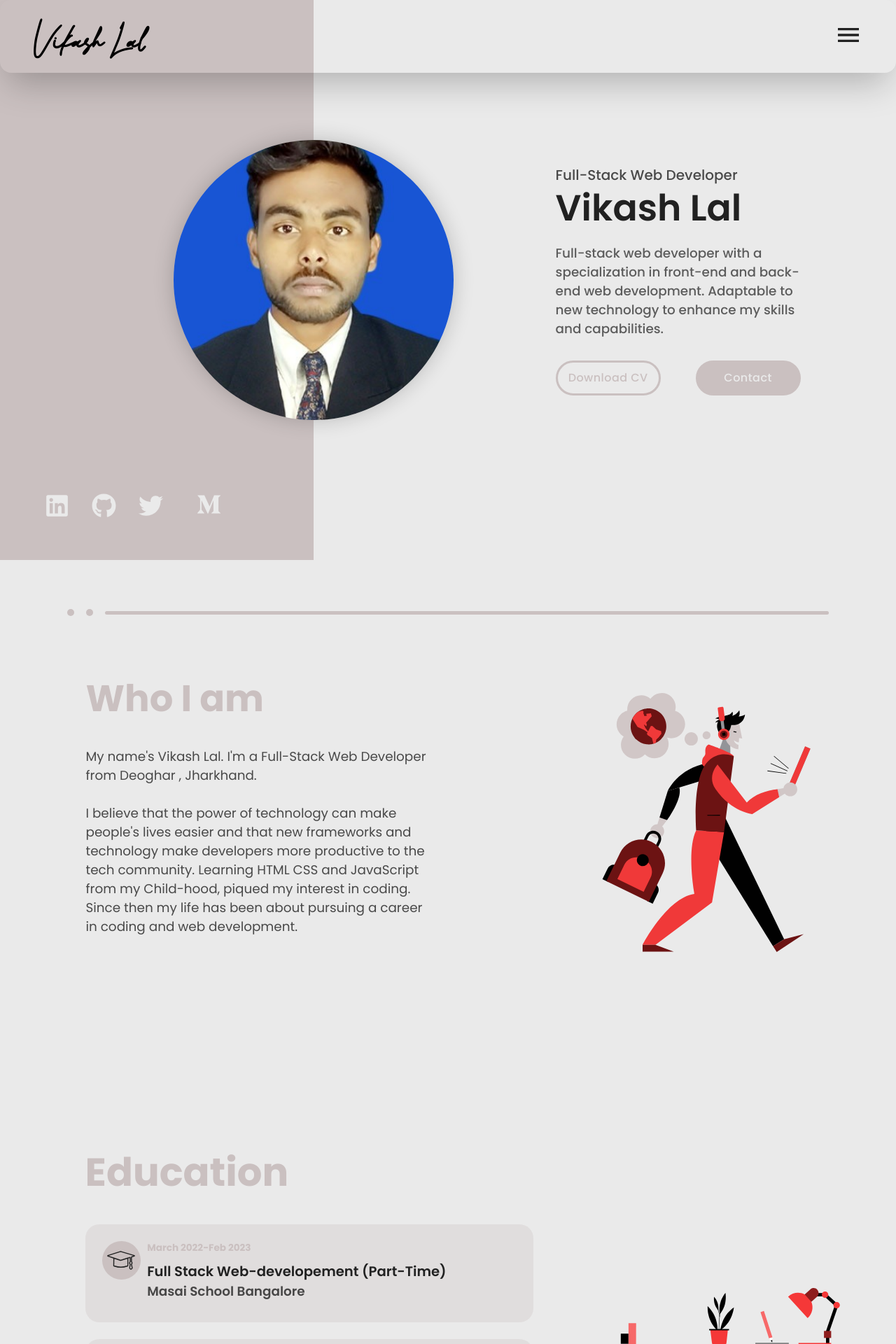
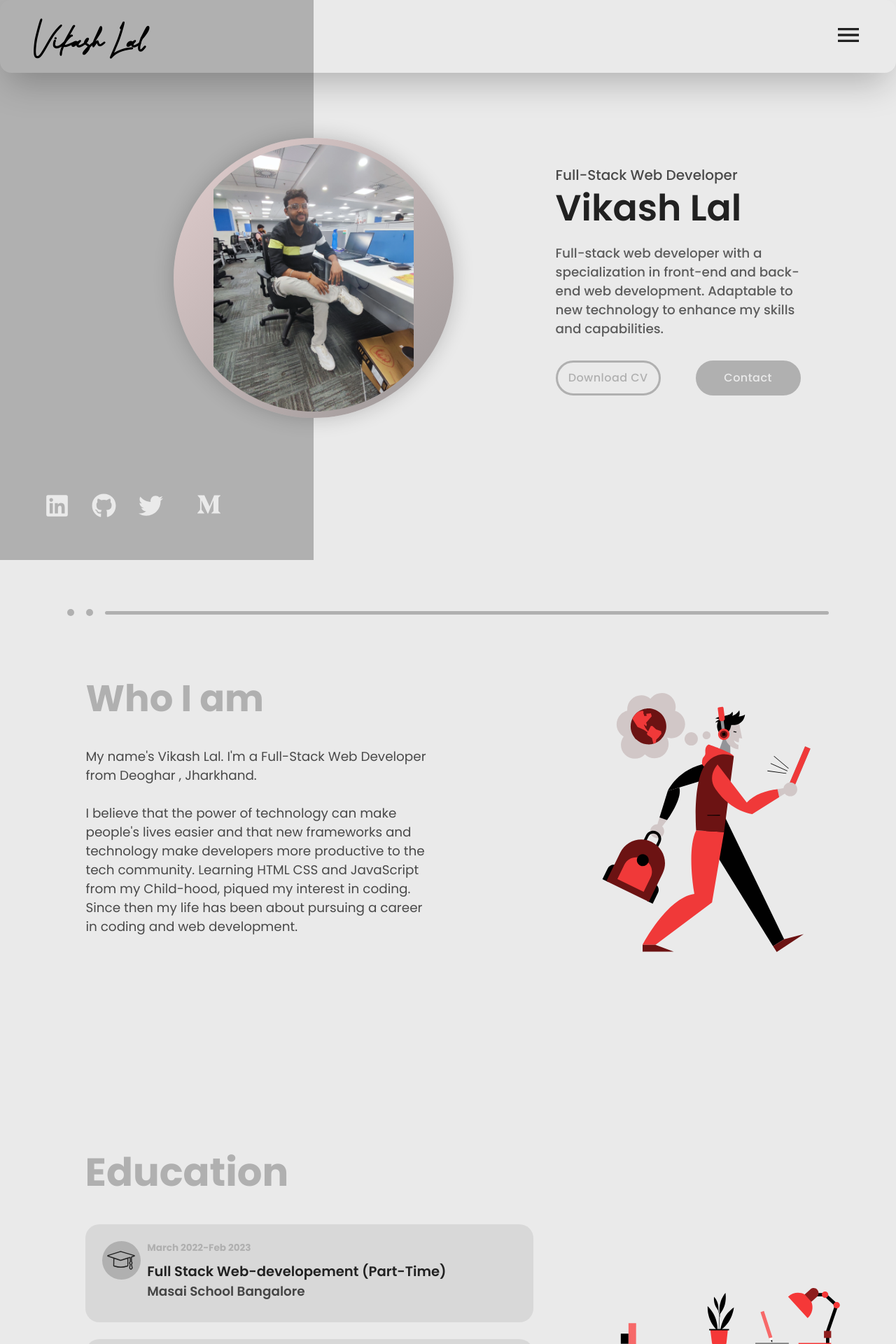
Before and after one commit to Therobo77/Therobo77.github.io, a React (Create React App) app: page / in a window 1280 px wide. Shown: the top 1920 px of the page at 70% size. Built offline with nearby package versions, Linux system fonts and the light colour scheme; a web font is replaced by a local one.

Commit message:
new theme trying.

```diff
--- a/src/Components/Landing/Landing.css
+++ b/src/Components/Landing/Landing.css
@@ -13,17 +13,27 @@
   position: relative;
 }
 
-.landing--img {
-  --img-size: 400px;
+.landing_main_img {
+  /* border: 1px solid; */
   position: absolute;
   left: 35%;
+  /* padding: 3px; */
+
+
+}
+
+.landing--img {
+  /* border: 1px solid red; */
+  background: linear-gradient(135deg, #e2cece, #9b9696);
+  --img-size: 400px;
   transform: translateX(-50%);
   width: var(--img-size);
   height: var(--img-size);
-  object-fit: cover;
+  object-fit: contain;
   border-radius: 50%;
   box-shadow: 0px 0px 30px rgba(0, 0, 0, 0.2);
   transition: opacity 0.3s;
+  padding: 9px;
 }
 
 .landing--container-left {
@@ -103,6 +113,7 @@
   .landing--img {
     --img-size: 350px;
   }
+
   .lcl--content {
     margin: 2rem;
   }
@@ -139,6 +150,7 @@
   .landing--social {
     font-size: 30px;
   }
+
   .lcr--content {
     width: 60%;
     margin-top: 10%;
@@ -152,6 +164,7 @@
     height: 120px;
     align-items: flex-start;
   }
+
   .lcr-buttonContainer button:nth-child(2) {
     display: none;
   }
@@ -162,6 +175,7 @@
     flex-direction: column;
     justify-content: space-between;
   }
+
   .landing--img {
     --img-size: 200px;
     left: 50%;
@@ -169,14 +183,17 @@
     border: 8px solid #eaeaea;
     transform: translate(-50%, -50%);
   }
+
   .landing--container-left {
     flex: initial;
     width: 100%;
     height: 30%;
   }
+
   .landing--social {
     display: none;
   }
+
   .landing--container-right {
     box-sizing: border-box;
     padding: 0 2rem;
@@ -188,31 +205,37 @@
     justify-content: center;
     padding: 0 2rem;
   }
+
   .lcr--content {
     margin-top: 20%;
     margin-right: initial;
     width: 100%;
   }
+
   .lcr--content h6 {
     font-size: 1rem;
     text-align: center;
   }
+
   .lcr--content h1 {
     font-size: 2.5rem;
     text-align: center;
   }
+
   .lcr--content p {
     font-size: 0.95rem;
     text-align: center;
     margin: 0 auto;
     width: 90%;
   }
+
   .lcr-buttonContainer {
     margin: 0 auto;
     display: flex;
     align-items: center;
     justify-content: center;
   }
+
   .lcr-buttonContainer button {
     margin-top: -20%;
   }
@@ -223,6 +246,7 @@
     margin-top: 35%;
   }
 }
+
 @media (max-width: 370px) {
   .lcr--content {
     margin-top: 60%;
--- a/src/Components/Landing/Landing.js
+++ b/src/Components/Landing/Landing.js
@@ -1,12 +1,12 @@
-import React, { useContext } from 'react';
-import { Button } from '@material-ui/core';
-import { NavHashLink as NavLink } from 'react-router-hash-link';
-import { makeStyles } from '@material-ui/core/styles';
+import React, { useContext } from "react";
+import { Button } from "@material-ui/core";
+import { NavHashLink as NavLink } from "react-router-hash-link";
+import { makeStyles } from "@material-ui/core/styles";
 
-import './Landing.css';
-import { ThemeContext } from '../../contexts/ThemeContext';
-import { headerData } from '../../data/headerData';
-import { socialsData } from '../../data/socialsData';
+import "./Landing.css";
+import { ThemeContext } from "../../contexts/ThemeContext";
+import { headerData } from "../../data/headerData";
+import { socialsData } from "../../data/socialsData";
 
 import {
     FaTwitter,
@@ -14,8 +14,8 @@ import {
     FaGithub,
     // FaYoutube,
     // FaBlogger,
-    FaMediumM
-} from 'react-icons/fa';
+    FaMediumM,
+} from "react-icons/fa";
 
 function Landing() {
     const { theme, drawerOpen } = useContext(ThemeContext);
@@ -23,45 +23,45 @@ function Landing() {
     const useStyles = makeStyles((t) => ({
         resumeBtn: {
             color: theme.primary,
-            borderRadius: '30px',
-            textTransform: 'inherit',
-            textDecoration: 'none',
-            width: '150px',
-            fontSize: '1rem',
-            fontWeight: '500',
-            height: '50px',
-            fontFamily: 'var(--primaryFont)',
+            borderRadius: "30px",
+            textTransform: "inherit",
+            textDecoration: "none",
+            width: "150px",
+            fontSize: "1rem",
+            fontWeight: "500",
+            height: "50px",
+            fontFamily: "var(--primaryFont)",
             border: `3px solid ${theme.primary}`,
-            transition: '100ms ease-out',
-            '&:hover': {
+            transition: "100ms ease-out",
+            "&:hover": {
                 backgroundColor: theme.tertiary,
                 color: theme.secondary,
                 border: `3px solid ${theme.tertiary}`,
             },
-            [t.breakpoints.down('sm')]: {
-                width: '180px',
+            [t.breakpoints.down("sm")]: {
+                width: "180px",
             },
         },
         contactBtn: {
             backgroundColor: theme.primary,
             color: theme.secondary,
-            borderRadius: '30px',
-            textTransform: 'inherit',
-            textDecoration: 'none',
-            width: '150px',
-            height: '50px',
-            fontSize: '1rem',
-            fontWeight: '500',
-            fontFamily: 'var(--primaryFont)',
+            borderRadius: "30px",
+            textTransform: "inherit",
+            textDecoration: "none",
+            width: "150px",
+            height: "50px",
+            fontSize: "1rem",
+            fontWeight: "500",
+            fontFamily: "var(--primaryFont)",
             border: `3px solid ${theme.primary}`,
-            transition: '100ms ease-out',
-            '&:hover': {
+            transition: "100ms ease-out",
+            "&:hover": {
                 backgroundColor: theme.secondary,
                 color: theme.tertiary,
                 border: `3px solid ${theme.tertiary}`,
             },
-            [t.breakpoints.down('sm')]: {
-                display: 'none',
+            [t.breakpoints.down("sm")]: {
+                display: "none",
             },
         },
     }));
@@ -69,49 +69,37 @@ function Landing() {
     const classes = useStyles();
 
     return (
-        <div className='landing'>
-            <div className='landing--container'>
+        <div className="landing">
+            <div className="landing--container">
                 <div
-                    className='landing--container-left'
+                    className="landing--container-left"
                     style={{ backgroundColor: theme.primary }}
                 >
-                    <div className='lcl--content'>
+                    <div className="lcl--content">
                         {socialsData.linkedIn && (
-                            <a
-                                href={socialsData.linkedIn}
-                                target='_blank'
-                                rel='noreferrer'
-                            >
+                            <a href={socialsData.linkedIn} target="_blank" rel="noreferrer">
                                 <FaLinkedin
-                                    className='landing--social'
+                                    className="landing--social"
                                     style={{ color: theme.secondary }}
-                                    aria-label='LinkedIn'
+                                    aria-label="LinkedIn"
                                 />
                             </a>
                         )}
                         {socialsData.github && (
-                            <a
-                                href={socialsData.github}
-                                target='_blank'
-                                rel='noreferrer'
-                            >
+                            <a href={socialsData.github} target="_blank" rel="noreferrer">
                                 <FaGithub
-                                    className='landing--social'
+                                    className="landing--social"
                                     style={{ color: theme.secondary }}
-                                    aria-label='GitHub'
+                                    aria-label="GitHub"
                                 />
                             </a>
                         )}
                         {socialsData.twitter && (
-                            <a
-                                href={socialsData.twitter}
-                                target='_blank'
-                                rel='noreferrer'
-                            >
+                            <a href={socialsData.twitter} target="_blank" rel="noreferrer">
                                 <FaTwitter
-                                    className='landing--social'
+                                    className="landing--social"
                                     style={{ color: theme.secondary }}
-                                    aria-label='Twitter'
+                                    aria-label="Twitter"
                                 />
                             </a>
                         )}
@@ -131,14 +119,15 @@ function Landing() {
                         {socialsData.medium && (
                             <a
                                 href={socialsData.medium}
-                                    target='_blank'
-                                    rel='noreferrer'
-                                    className='landing--social'
+                                target="_blank"
+                                rel="noreferrer"
+                                className="landing--social"
                             >
                                 <FaMediumM
-                                     className='landing--social'
+                                    className="landing--social"
                                     style={{ color: theme.secondary }}
-                                     aria-label='Medium' />
+                                    aria-label="Medium"
+                                />
                             </a>
                         )}
                         {/* {socialsData.blogger && (
@@ -156,49 +145,40 @@ function Landing() {
                         )} */}
                     </div>
                 </div>
+                <div className="landing_main_img">
                     <img
                         src={headerData.image}
-                    alt=''
-                    className='landing--img'
+                        alt="headerData.image"
+                        className="landing--img"
                         style={{
-                        opacity: `${drawerOpen ? '0' : '1'}`,
+                            opacity: `${drawerOpen ? "0" : "1"}`,
                             borderColor: theme.secondary,
                         }}
                     />
+                </div>
+
                 <div
-                    className='landing--container-right'
+                    className="landing--container-right"
                     style={{ backgroundColor: theme.secondary }}
                 >
-                    <div
-                        className='lcr--content'
-                        style={{ color: theme.tertiary }}
-                    >
+                    <div className="lcr--content" style={{ color: theme.tertiary }}>
                         <h6>{headerData.title}</h6>
                         <h1>{headerData.name}</h1>
                         <p>{headerData.desciption}</p>
 
-                        <div className='lcr-buttonContainer'>
+                        <div className="lcr-buttonContainer">
                             {headerData.resumePdf && (
                                 <a
                                     href={headerData.resumePdf}
-                                    download='Vikash_Lal_Resume'
-                                    target='_blank'
-                                    rel='noreferrer'
+                                    download="Vikash_Lal_Resume"
+                                    target="_blank"
+                                    rel="noreferrer"
                                 >
-                                    <Button className={classes.resumeBtn}>
-                                    Download CV
-                                    </Button>
+                                    <Button className={classes.resumeBtn}>Download CV</Button>
                                 </a>
                             )}
-                            <NavLink
-                                to='/#contacts'
-                                smooth={true}
-                                spy='true'
-                                duration={2000}
-                            >
-                                <Button className={classes.contactBtn}>
-                                    Contact
-                                </Button>
+                            <NavLink to="/#contacts" smooth={true} spy="true" duration={2000}>
+                                <Button className={classes.contactBtn}>Contact</Button>
                             </NavLink>
                         </div>
                     </div>
--- a/src/data/experienceData.js
+++ b/src/data/experienceData.js
@@ -1,31 +1,23 @@
 export const experienceData = [
   {
     id: 1,
-        company: 'Skiarotech Pvt. Ltd, Nagpur',
-        jobtitle: 'JS Developer/Code Reviewer',
-        startYear: 'December 2021',
-        endYear: 'Present'
+    company: "Cloud Revel Innovation",
+    jobtitle: "Software Engineer",
+    startYear: "October 2023",
+    endYear: "Present",
   },
   {
     id: 2,
-        company: 'Under A FreeLancer',
-        jobtitle: 'UI Designer',
-        startYear: ' January 2021',
-        endYear: ' November 2021'
+    company: "Skiarotech Pvt. Ltd, Nagpur",
+    jobtitle: "Front End Engineer",
+    startYear: "December 2021",
+    endYear: "September 2023",
   },
-
-    // {
-    //     id: 2,
-    //     company: 'Vehement Capital Partners',
-    //     jobtitle: 'Backend Developer',
-    //     startYear: '2019',
-    //     endYear: '2020'
-    // },
-    // {
-    //     id: 3,
-    //     company: 'Wonka Industries',
-    //     jobtitle: 'Marketing',
-    //     startYear: '2020',
-    //     endYear: 'Present'
-    // },
-]
+  {
+    id: 3,
+    company: "Under A FreeLancer",
+    jobtitle: "UI Designer",
+    startYear: " January 2021",
+    endYear: " November 2021",
+  },
+];
--- a/src/data/headerData.js
+++ b/src/data/headerData.js
@@ -1,9 +1,10 @@
 import Vikash_resume from '../assets/pdf/Vikash_Kumar_Lal.pdf'
-import  Vikash  from '../jpg/Vikash.jpeg'
+import  Vikash_jpeg  from '../jpg/Vikash.jpeg'
+import  Vikash_webP from '../jpg/Vikash.webp'
 export const headerData = {
     name: 'Vikash Lal',
     title: "Full-Stack Web Developer",
     desciption:"Full-stack web developer with a specialization in front-end and back-end web development. Adaptable to new technology to enhance my skills and capabilities.",
-    image: Vikash,
+    image: Vikash_webP,
     resumePdf: Vikash_resume
 }
--- a/src/data/themeData.js
+++ b/src/data/themeData.js
@@ -17,13 +17,14 @@ import {
   pinkThemeDark,
   yellowThemeLight,
   yellowThemeDark,
-  grayThemeLight
+  grayThemeLight,
+  appealingGrayThemeLight
 } from "../theme/theme";
 
 export const themeData = {
   theme: redThemeLight,
   theme:  grayThemeLight,
-  // theme:  blueThemeDark,
+  theme:  appealingGrayThemeLight,
   // theme: greenThemeLight,
   // theme: greenThemeDark,
   // theme: pinkThemeLight,
--- a/src/theme/theme.js
+++ b/src/theme/theme.js
@@ -349,10 +349,8 @@ export const yellowThemeDark = {
 }
 
 export const grayThemeLight = {
-    // background-color: rgb(202, 192, 192);
-
     type: 'light',
-    primary: '#cac0c0',
+    primary: '#cac0c1',
     primary400: '#b8b0b0',
     primary600: '#c7a8a8',
     primary80: '#cac0c0cc',
@@ -372,3 +370,26 @@ export const grayThemeLight = {
     contactsimg: contactsRed
 
 }
+
+export const appealingGrayThemeLight = {
+    type: 'light',
+    primary: '#b0b0b0', // Slightly lighter gray for a softer look
+    primary400: '#979797', // A bit darker shade for contrast
+    primary600: '#858585', // Even darker for depth
+    primary80: '#b0b0b0cc',
+    primary50: '#b0b0b080',
+    primary30: '#b0b0b04d',
+    accent: '#4078a2', // Complementary accent color for variety
+    secondary: '#eaeaea',
+    secondary70: '#eaeaeab3',
+    secondary50: '#eaeaea80',
+    tertiary: '#212121',
+    tertiary80: '#212121cc',
+    tertiary70: '#212121b3',
+    tertiary50: '#21212180',
+    aboutimg1: redThemeboy,
+    aboutimg2: redThemegirl,
+    eduimg: eduRed,
+    expimg: expRed,
+    contactsimg: contactsRed
+};
```
Also changed, not shown: src/jpg/Vikash.webp (added). Lines whose indentation alone changed are shown as unchanged.
